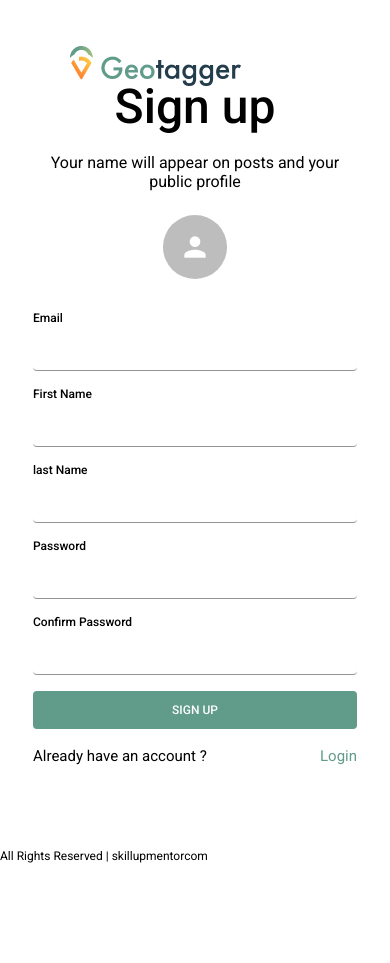
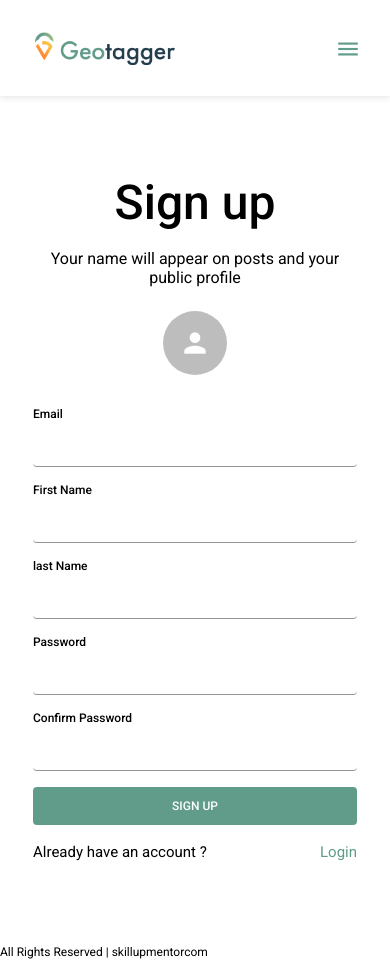
Before and after one commit to hktari/skillup-02-guess-location-frontend, a React (Create React App) app: page /signup in a window 390 px wide. Before the commit the page ends 867 px from the top, so only its background shows below. Built offline with nearby package versions, Linux system fonts and the light colour scheme.

Commit message:
style and layout header on mobile

```diff
--- a/src/components/Header.tsx
+++ b/src/components/Header.tsx
@@ -6,9 +6,14 @@
 
 const Header = (props: Props) => {
   return (
-    <div>
-      <img className='logo-top-left ' src={logo} alt="geotagger logo" />
-    </div>
+    <header className='header'>
+      <img className='logo-top-left' src={logo} alt="geotagger logo" />
+      <button className='menu-btn'>
+        <span className="material-icons">
+          menu
+        </span>
+      </button>
+    </header>
   )
 }
 
--- a/src/css/components/Header.css
+++ b/src/css/components/Header.css
@@ -0,0 +1,26 @@
+.header {
+    height: 96px;
+    box-shadow: 0px 0px 8px rgba(0, 0, 0, 0.15);
+    padding: 0 35px;
+    display: flex;
+    flex-direction: row;
+    justify-content: space-between;
+    align-items: center;
+}
+
+.header .logo-top-left {
+    width: 140px;
+    height: 33px;
+}
+
+.header .menu-btn {
+    border: 0;
+    background-color: transparent;
+    color: var(--color-primary-green);
+    width: 26px;
+    height: 26px;
+}
+
+.menu-btn .material-icons {
+    font-size: 26px;
+}
--- a/src/css/pages/LoginPage.css
+++ b/src/css/pages/LoginPage.css
@@ -10,16 +10,6 @@
     margin-top: 8px;
 }
 
-.container{
-    position: relative;
-}
-
-.logo-top-left{
-    height: 40px;
-    position: absolute;
-    top: 46px;
-    left: 70px;
-}
 @media (min-width: 992px){
     .container{
         padding: 0 88px;
--- a/src/pages/LoginPage.tsx
+++ b/src/pages/LoginPage.tsx
@@ -15,7 +15,6 @@
     return (
         <div className="w3-row">
             <div className='container container-center w3-mobile w3-half'>
-                <img className='logo-top-left w3-hide-small' src={logo} alt="geotagger logo" />
                 <h1 className='header3'>Sign in</h1>
                 <p className="body">Welcome back to Geotagger. We are glad that you are back.</p>
                 <form className='form' onSubmit={onSubmit}>
```
Also changed, not shown: src/assets/images/logo.png.
